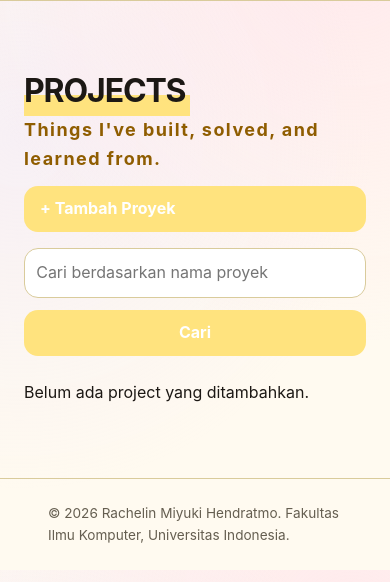
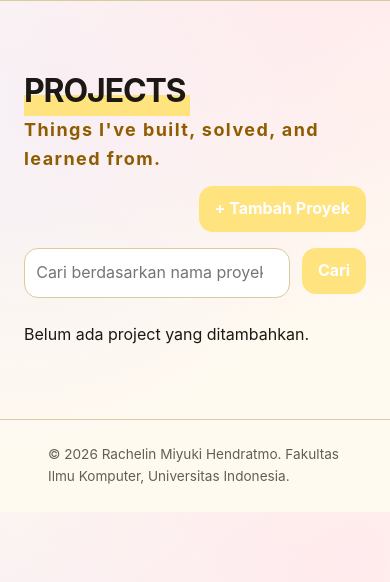
Before and after one commit to rachelinmiyuki/myportofolio, a Django app: page /project/ in a window 390 px wide. Shown: the part 95-677 px from the top of the page. Run offline with Django 5.2, Linux system fonts and the light colour scheme; data that the repository does not hold is empty.

Commit message:
feat: Memperbaiki Responsivitas Search dan Button Tambah di Mobile

```diff
--- a/static/css/style.css
+++ b/static/css/style.css
@@ -765,16 +765,24 @@ button:focus-visible {
     .site-header nav a { font-size: 0.8rem; }
     .hero-photo { max-width: 260px; margin: 0 auto; }
     .add-button {
-        width: 100%;
+        width: auto;
+        display: inline-flex;
         justify-content: center;
     }
 
     .search {
-        flex-direction: column;
+        flex-direction: row;
+        align-items: stretch;
+    }
+
+    .search__input {
+        flex: 1;
+        min-width: 0;
     }
 
     .search .button {
-        width: 100%;
+        width: auto;
+        flex-shrink: 0;
     }
 
     .delete-modal {
```
